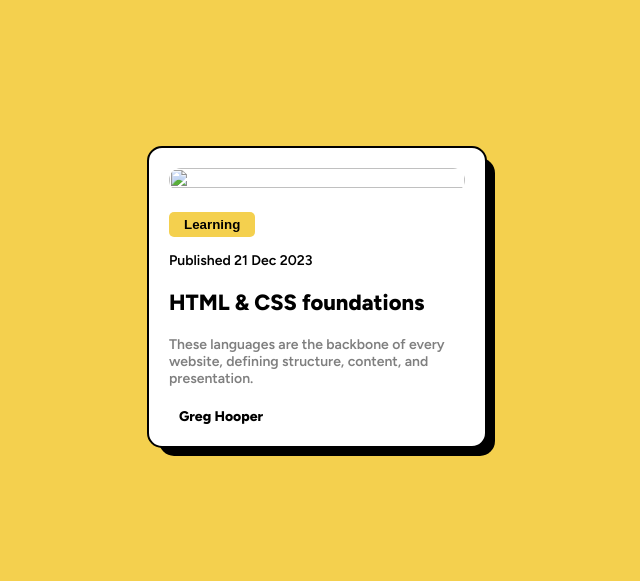
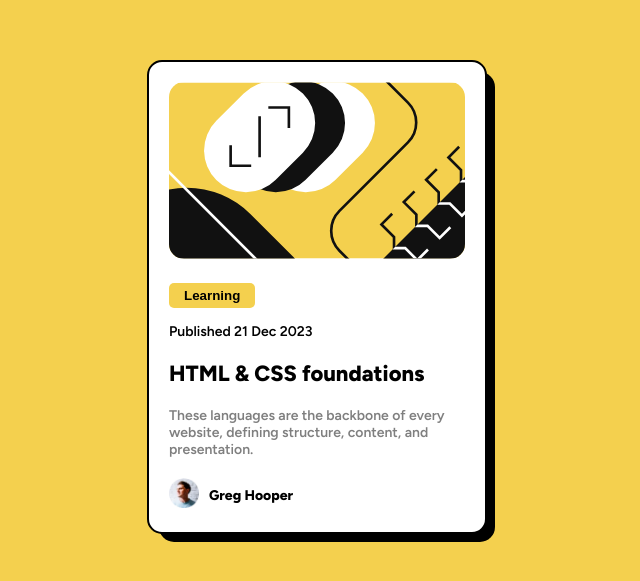
Before and after one commit to caloyv/blog-preview-card, a plain HTML site: page index.html in a window 1280 px wide. Shown: the part 103-684 px from the top of the page, without its empty margins (323-963 px from the left). Drawn offline with Linux system fonts and the light colour scheme; the site is published under a folder, as on GitHub Pages, so addresses that start at the root find nothing.

Commit message:
Update index.html

```diff
--- a/index.html
+++ b/index.html
@@ -19,7 +19,7 @@
     <div class="content">
       <div class="inner"></div>
       <div class="img-container">
-        <img src="/assets/images/illustration-article.svg" alt="">
+        <img src="./assets/images/illustration-article.svg" alt="illustration">
       </div>
       <button class="learning-btn">
         <p>Learning</p>
@@ -29,7 +29,7 @@
       <p class="desc">These languages are the backbone of every website, defining structure, content, and presentation.</p>
       <div class="user-container">
         <div class="user-icon-container">
-          <img src="/assets/images/image-avatar.webp" alt="">
+          <img src="./assets/images/image-avatar.webp" alt="icon">
         </div>
         <p class="username">Greg Hooper</p>
       </div>
```
